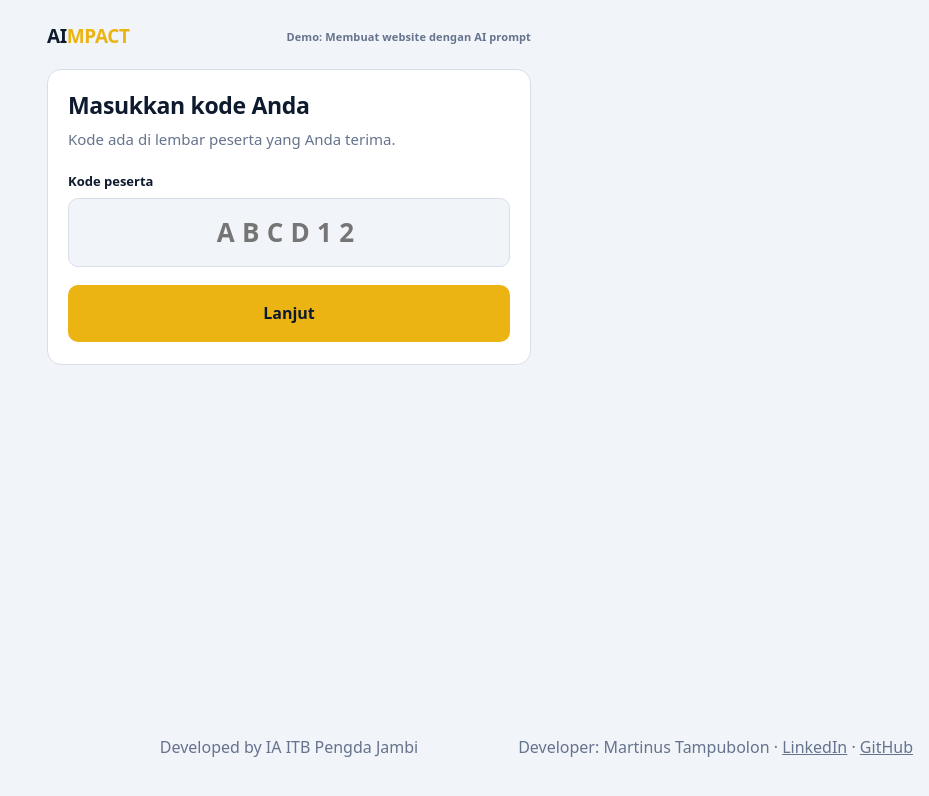
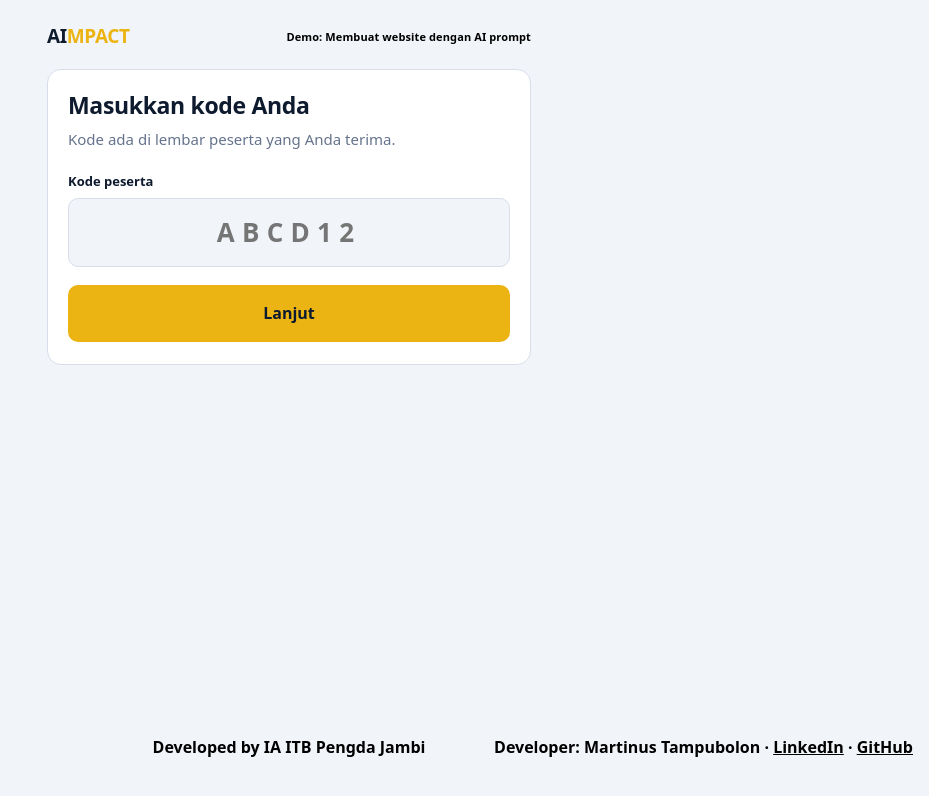
Before and after one commit to tampubolon/iaitbjambi.org, a website: page aiimpact-demo/cloudflare/web/index.html in a window 1280 px wide. Shown: the whole page, without its empty margins (351-1280 px from the left). Drawn offline with Linux system fonts and the light colour scheme.

Commit message:
aiimpact-demo: builder footer bold black, header tag black
Footer credits are 700 weight in #000, and the "Demo: Membuat website dengan
AI prompt" tag is #000. In dark mode both use the light ink colour instead,
since black would disappear on the dark background.

Deployed as version 5116b2b1 and checked live in light and dark mode.

```diff
--- a/aiimpact-demo/cloudflare/web/index.html
+++ b/aiimpact-demo/cloudflare/web/index.html
@@ -31,7 +31,7 @@ header{padding:22px 0 18px;display:flex;align-items:center;gap:11px;flex-wrap:wr
 /* Sentence case, not uppercase: the label is now a sentence rather than a
    two-word badge, and uppercase at .13em tracking overflowed the header on
    a phone. Wraps under the wordmark instead of pushing the row wider. */
-.tag{margin-left:auto;font-size:11px;letter-spacing:.01em;color:var(--muted);
+.tag{margin-left:auto;font-size:11px;letter-spacing:.01em;color:#000;
 font-weight:600;text-align:right;line-height:1.3;max-width:62%}
 
 .step{background:var(--card);border:1px solid var(--line);border-radius:14px;padding:22px 20px;display:none}
@@ -95,7 +95,8 @@ button.ghost:hover{border-color:var(--navy)}
 html{overflow-x:clip}
 footer{margin-top:auto;padding:26px 16px 0;width:100vw;margin-left:calc(50% - 50vw);
   display:grid;grid-template-columns:1fr auto 1fr;align-items:end;gap:8px 16px;
-  font-size:16px;color:var(--muted)}
+  font-size:16px;font-weight:700;color:#000}
+@media (prefers-color-scheme:dark){footer,.tag{color:var(--ink)}}
 footer .ia{grid-column:2;text-align:center}
 footer .dev{grid-column:3;justify-self:end;text-align:right}
 @media (max-width:960px){footer{grid-template-columns:1fr}footer .ia,footer .dev{grid-column:1}}
```
